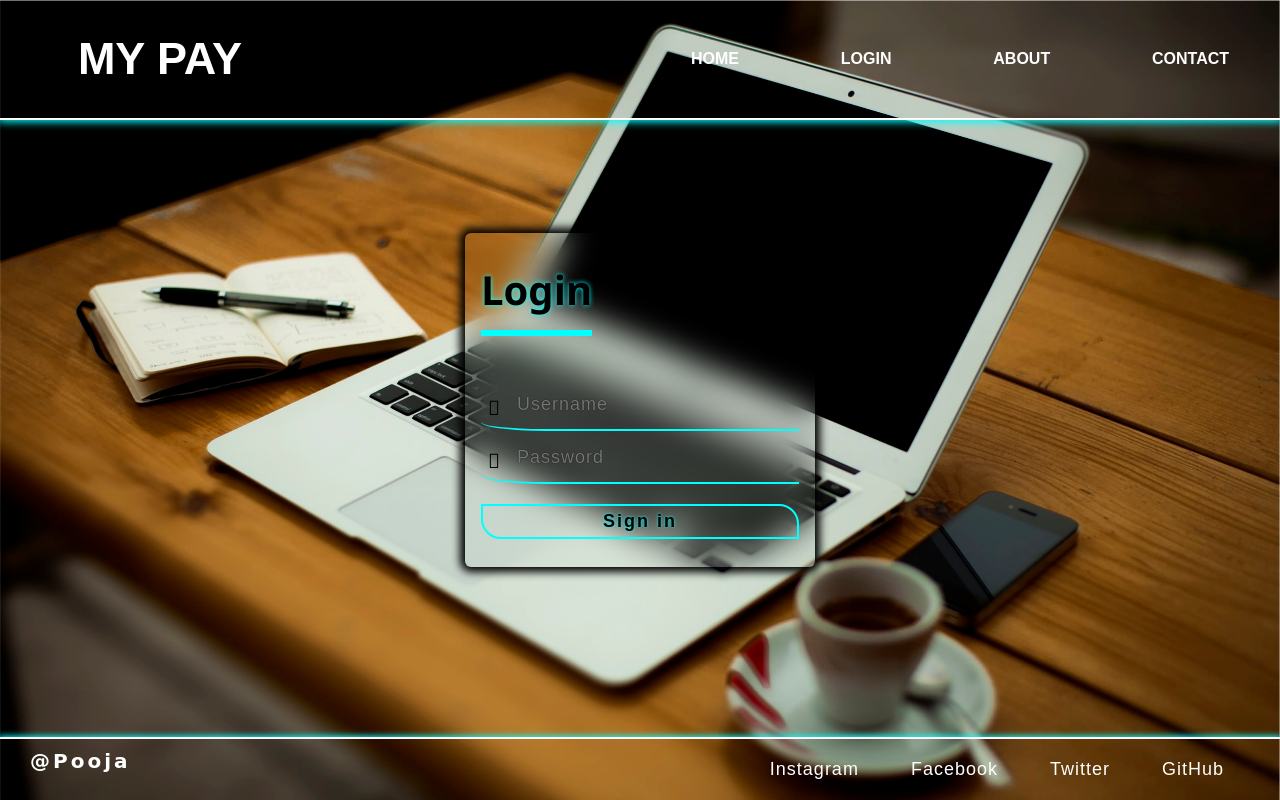
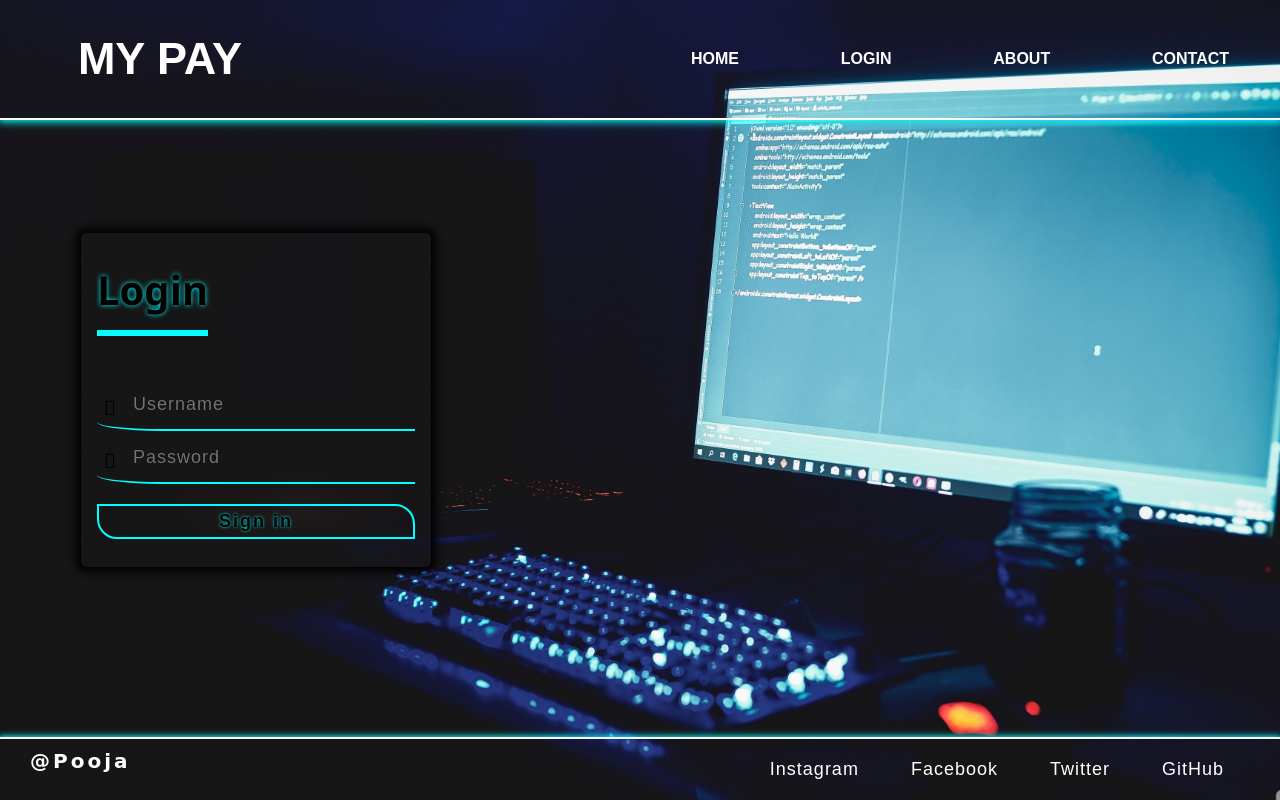
Before and after one commit to Pooja9824/normal-webpage, a PHP site: page /login.php in a window 1280 px wide. Run offline with PHP 8.4, Linux system fonts and the light colour scheme.

Commit message:
change backgraound image on all pages

```diff
--- a/css/login.css
+++ b/css/login.css
@@ -2,7 +2,7 @@ main {
   width: 100%;
   height: 100vh;
   font-family: "Segoe UI", Tahoma, Geneva, Verdana, sans-serif;
-  background: url(../bg8.jpg) no-repeat;
+  background: url(../images/wp9109684-programmer-4k-wallpapers.jpg) no-repeat;
   background-size: cover;
   display: flex;
   justify-content: center;
@@ -16,7 +16,7 @@ main {
   padding: 16px;
   position: absolute;
   top: 50%;
-  left: 50%;
+  left: 20%;
   box-shadow: 0px 0px 8px 5px black;
   transform: translate(-50%, -50%);
   color: black;
```
Also changed, not shown: css/index.css (+4 -4 lines).
